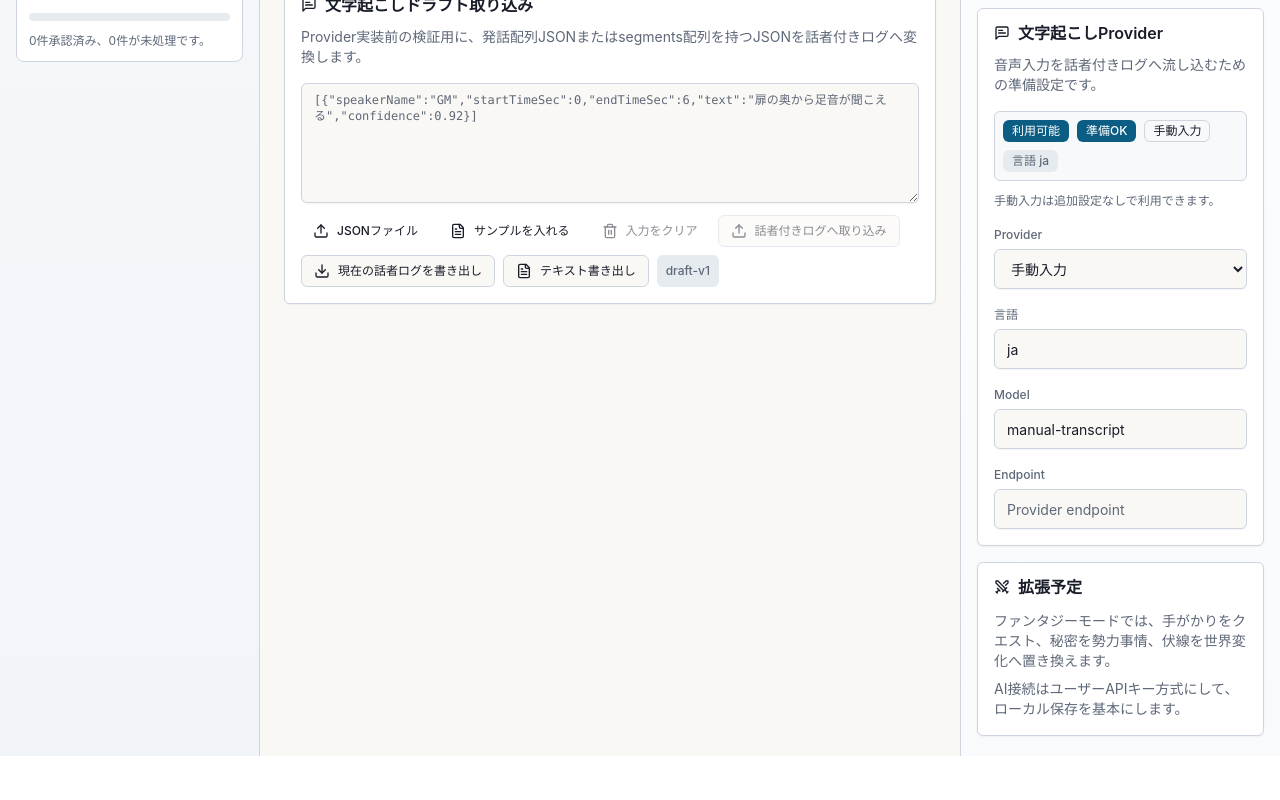
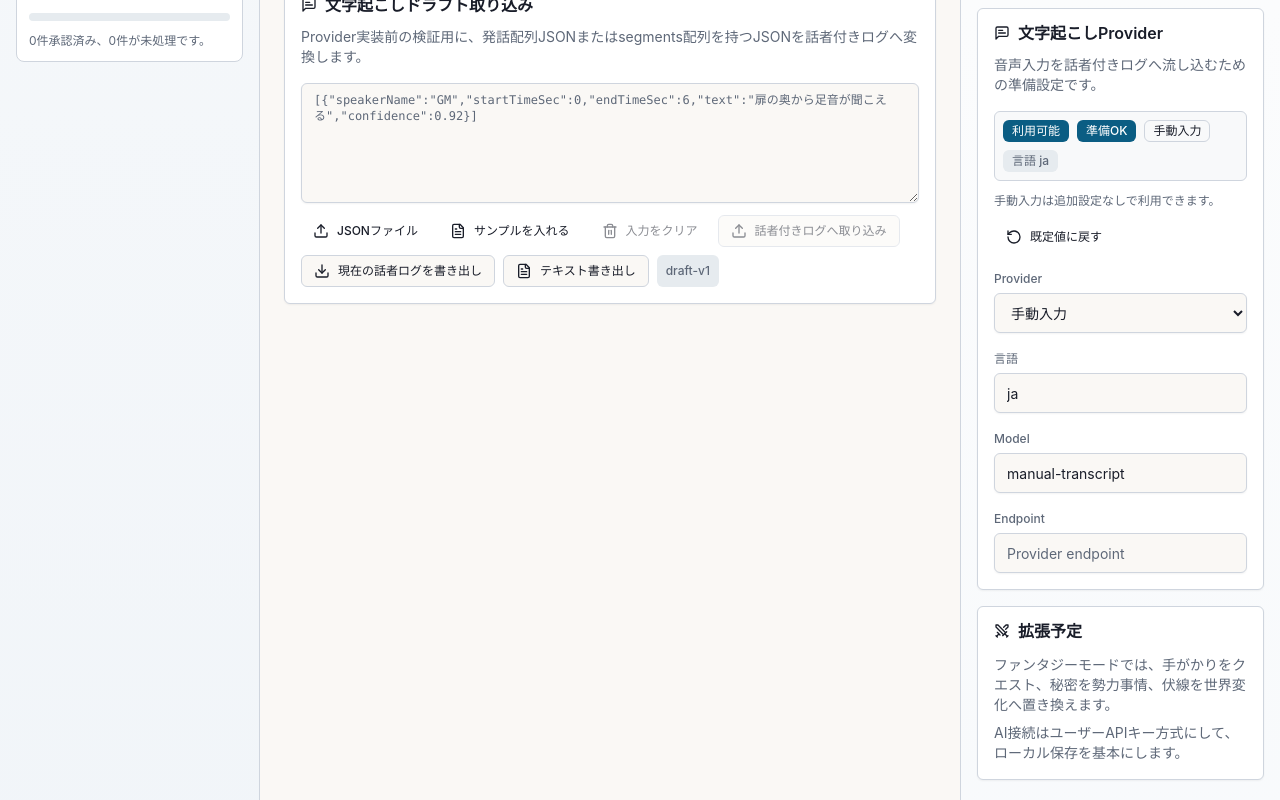
Before and after one commit to Kota-Ohno/trpg-gm-copilot, a React (Vite) app: page / in a window 1280 px wide. Shown: the part 964-1764 px from the top of the page. Before the commit the page ends 1720 px from the top, so only its background shows below. Built offline with nearby package versions, Linux system fonts and the light colour scheme.

Commit message:
Restore transcription provider defaults

```diff
--- a/src/App.tsx
+++ b/src/App.tsx
@@ -1913,6 +1913,24 @@ export function App() {
                 <Badge variant="muted">言語 {transcriptionProvider.language}</Badge>
               </div>
               <p className="text-xs text-muted-foreground">{transcriptionProviderReadiness.message}</p>
+              <Button
+                disabled={isExtracting}
+                onClick={() =>
+                  updateCampaignState({
+                    transcriptionProvider: {
+                      providerId: selectedTranscriptionProvider.id,
+                      model: selectedTranscriptionProvider.defaultModel,
+                      endpoint: selectedTranscriptionProvider.defaultEndpoint,
+                      language: transcriptionProvider.language.trim() || "ja",
+                    },
+                  })
+                }
+                size="sm"
+                variant="ghost"
+              >
+                <RotateCcw className="h-4 w-4" />
+                既定値に戻す
+              </Button>
               <div>
                 <label className="text-xs font-medium text-muted-foreground" htmlFor="transcription-provider-select">
                   Provider
```
